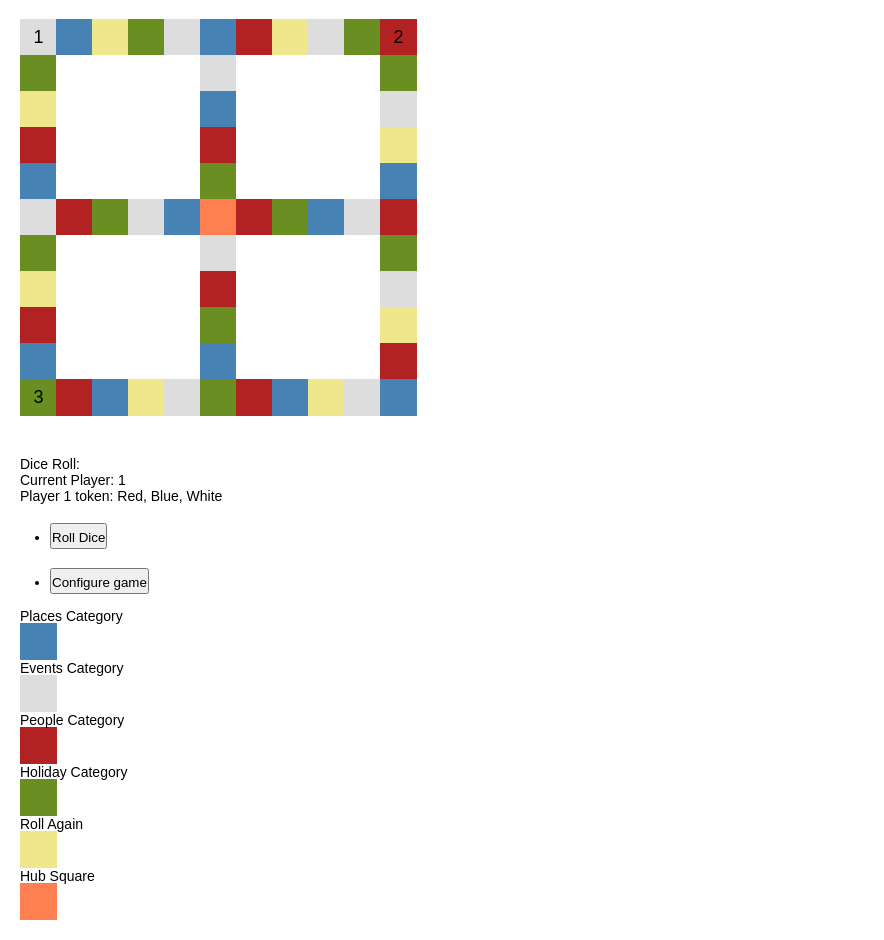
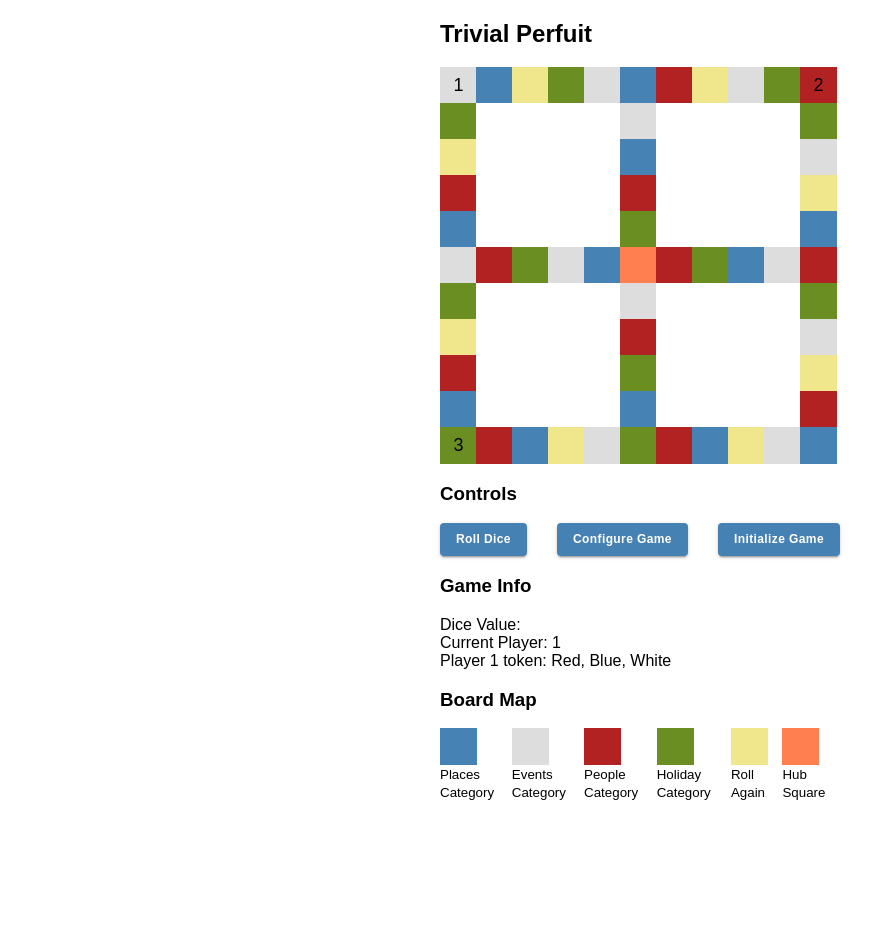
Before and after one commit to visoskyj/trivial-purfuit, a React (Create React App) app: page / in a window 1280 px wide. Shown: the whole page, without its empty margins (0-884 px from the left). After the commit the page ends 821 px from the top, so only its background shows below. Built offline with nearby package versions, Linux system fonts and the light colour scheme; no server answers; the HTML template or start-up script is replaced by a standard one.

Commit message:
updates interface markup and styles

```diff
--- a/src/styles/board.css
+++ b/src/styles/board.css
@@ -1,5 +1,7 @@
+* {
+  font-family: "Century Gothic", Futura, sans-serif;
+}
 body {
-  font: 14px "Century Gothic", Futura, sans-serif;
   margin: 20px;
 }
 
@@ -7,11 +9,6 @@ ol, ul {
   padding-left: 30px;
 }
 
-button {
-  padding: 5px 0 2px 0;
-  padding-top: 5px;
-  margin-top: 5px;
-}
 
 .board-row:after {
   clear: both;
@@ -54,6 +51,28 @@ button {
   background: #fff;
 }
 
+/* Game */
+.game {
+  width: 400px;
+  margin: 0 auto;
+}
+
 .game-info {
-  margin-top: 40px;
 }
+
+
+/* Buttons */
+.local-button {
+  text-transform: capitalize !important;
+  font-weight: bold !important;
+  font-size: 12px !important;
+  letter-spacing: 0.4px !important;
+}
+
+.local-button.local-button--primary {
+  background-color: #4681b4 !important;
+}
+
+.local-button.local-button--secondary {
+  background-color: #f77e51 !important;
+}
--- a/src/views/client/Client.jsx
+++ b/src/views/client/Client.jsx
@@ -8,6 +8,8 @@ import PlaceSquare from '../../components/Squares/PlaceSquare'
 import EventSquare from '../../components/Squares/EventSquare'
 import HolidaySquare from '../../components/Squares/HolidaySquare'
 import HubSquare from '../../components/Squares/HubSquare'
+import Button from "@material-ui/core/Button";
+import Box from "@material-ui/core/Box";
 
 
 class Client extends React.Component {
@@ -93,80 +95,102 @@ class Client extends React.Component {
     }
 
     render() {
-        const diceRollButton =
-            <li>
-                <button onClick={() => this.showBoardMove()}>Roll Dice</button>
-            </li>
-
-        // const initGameButton =
-        //     <li>
-        //         <button onClick={() => this.game.updatePlayers()}>Initialize Game</button>
-        //     </li>
-
-        const configButton =
-            <li>
-                <button onClick={() => this.getConfiguration()}>Configure game</button>
-            </li>
-
-        let displayRoll, displayPlayer;
-        displayRoll = "Dice Roll: " + this.diceValue;
-        displayPlayer = "Current Player: " + this.currentPlayer;
-
-
-        var tokenContent = "Player " + this.currentPlayer +
-                           " token: " + "Red, Blue, White"
-
 
         this.game.updatePlayers();
 
         return (
-            <div className="game">
-                <div className="game-board">
-                    <Board
-                        squares={this.getSquares()}
-                        onClick={(i, category) => this.handleClick(i, category)}
-                    />
+          <div className="game">
+            <h2>Trivial Perfuit</h2>
+
+            <div className="game-board">
+              <Board
+                squares={this.getSquares()}
+                onClick={(i, category) => this.handleClick(i, category)}
+              />
+            </div>
+            <div>
+              <h3>Controls</h3>
+              <Box display="flex" justifyContent={"space-between"}>
+                <Button
+                  variant={"contained"}
+                  color={"primary"}
+                  className={"local-button local-button--primary"}
+                  onClick={() => this.showBoardMove()}
+                >
+                  Roll Dice
+                </Button>
+                <Button
+                  variant={"contained"}
+                  color={"primary"}
+                  className={"local-button local-button--primary"}
+                  onClick={() => this.getConfiguration()}
+                >
+                  Configure Game
+                </Button>
+                <Button
+                  variant={"contained"}
+                  color={"primary"}
+                  className={"local-button local-button--primary"}
+                  onClick={() => this.game.updatePlayers()}
+                >
+                  Initialize Game
+                </Button>
+              </Box>
+            </div>
+            <div className="game-info">
+              <h3>Game Info</h3>
+              <Box
+                display="flex"
+                flexDirection={"column"}
+                justifyContent={"space-between"}
+              >
+                <div>Dice Value: {this.diceValue}</div>
+                <div>Current Player: {this.currentPlayer}</div>
+                <div>
+                  Player {this.currentPlayer} token: Red, Blue, White
                 </div>
-                <div className="game-info">
-                    <div>{displayRoll}</div>
-                    <div>{displayPlayer}</div>
-                    <div>{tokenContent}</div>
-                    <ul>
-                        {diceRollButton}
-                    </ul>
-                    {/*<ul>
-                        {initGameButton}
-                    </ul>*/}
-                    <ul>
-                        {configButton}
-                    </ul>
-                </div>
-                Places Category
-                <div className="board-row">
-                    <PlaceSquare />
-                </div>
-                Events Category
-                <div className="board-row">
+              </Box>
+            </div>
+
+            <div>
+              <h3>Board Map</h3>
+              <Box
+                display="flex"
+                justifyContent={"space-between"}
+                margin={"16px 0"}
+              >
+                <span className="board-row">
+                  <PlaceSquare id={"PlaceSquare"} />
+                  <small>Places Category</small>
+                </span>
+
+                <span className="board-row">
                     <EventSquare />
-                </div>
-                People Category
-                <div className="board-row">
+                    <small>Events Category</small>
+                </span>
+
+                <span className="board-row">
                     <PeopleSquare />
-                </div>
-                Holiday Category
-                <div className="board-row">
+                    <small>People Category</small>
+                </span>
+
+                <span className="board-row">
                     <HolidaySquare />
-                </div>
-                Roll Again
-                <div className="board-row">
+                    <small>Holiday Category</small>
+                </span>
+
+                <span className="board-row">
                     <RollagainSquare />
-                </div>
-                Hub Square
-                <div className="board-row">
+                    <small>Roll Again</small>
+                </span>
+
+                <span className="board-row">
                     <HubSquare />
-                </div>
-
+                    <small>Hub Square</small>
+                </span>
+              </Box>
             </div>
+          </div>
         );
     }
 }
```
